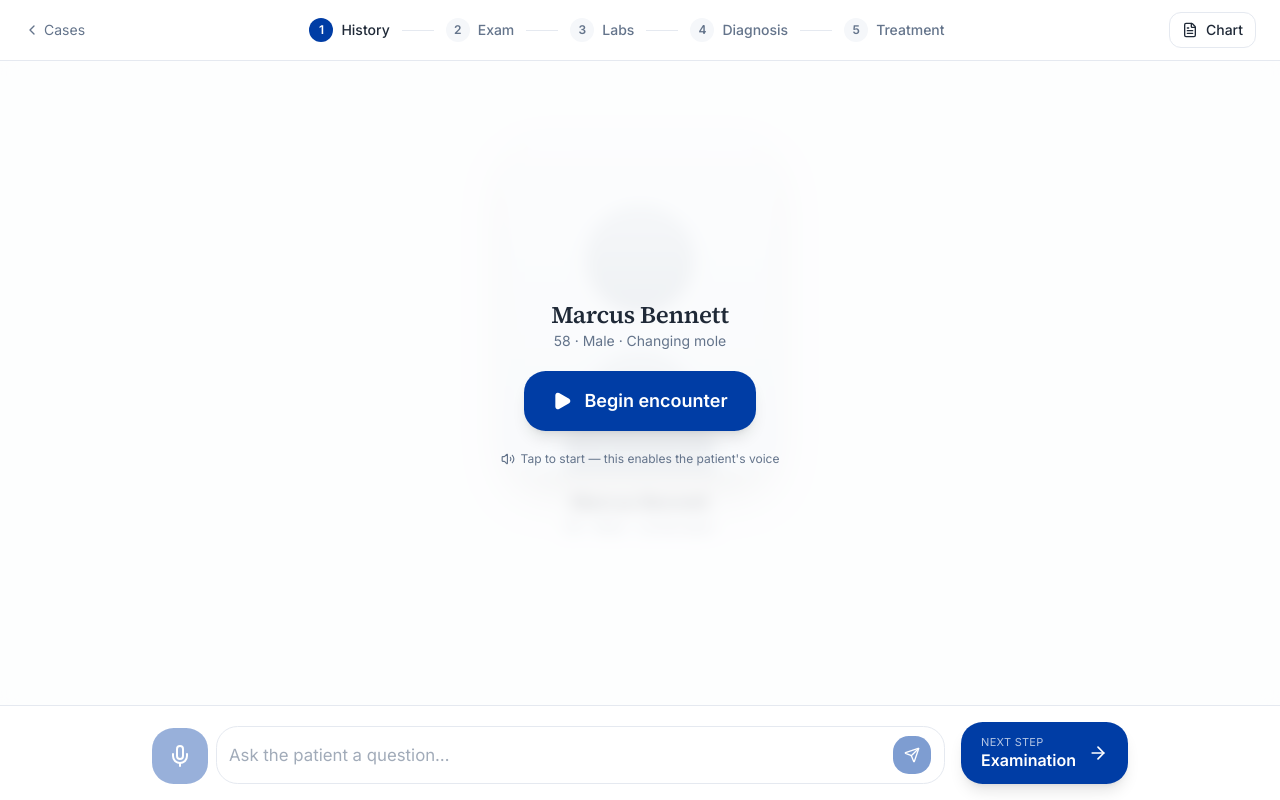
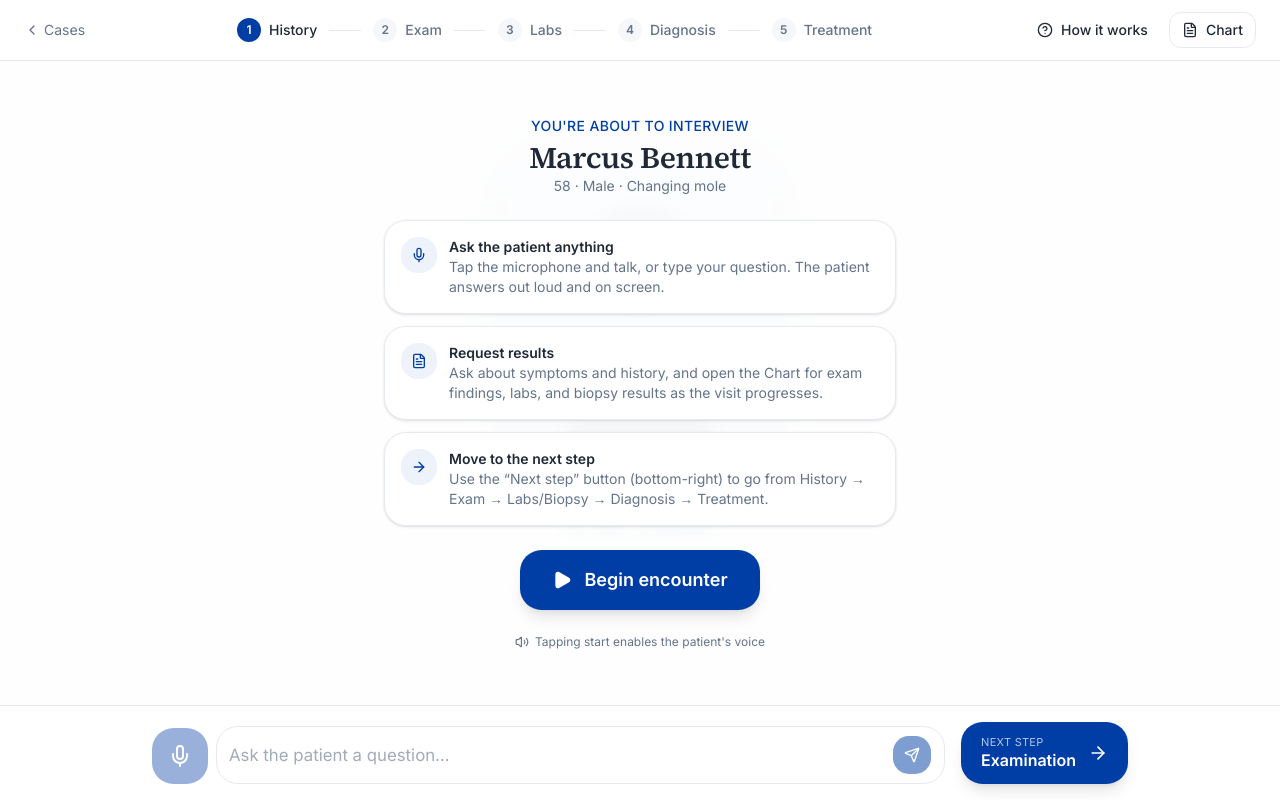
Before and after one commit to Shammas-Development/hf-derm-concierge, a Next.js app: page /simulator/marcus-melanoma in a window 1280 px wide. Built offline with nearby package versions, Linux system fonts and the light colour scheme.

Commit message:
added a hint and how to work option

```diff
--- a/app/simulator/[caseId]/KioskExperience.tsx
+++ b/app/simulator/[caseId]/KioskExperience.tsx
@@ -2,9 +2,23 @@
 
 import { useCallback, useRef, useState } from "react";
 import Link from "next/link";
-import { ChevronLeft, FileText, Play, Volume2 } from "lucide-react";
+import {
+  ChevronLeft,
+  FileText,
+  HelpCircle,
+  Mic,
+  Play,
+  Volume2,
+  ArrowRight,
+} from "lucide-react";
 import { toast } from "sonner";
 import { Button } from "@/components/ui/button";
+import {
+  Dialog,
+  DialogContent,
+  DialogHeader,
+  DialogTitle,
+} from "@/components/ui/dialog";
 import { isUnlocked } from "@/lib/simulator/stages";
 import type { PatientCase, SimChatMessage, Stage } from "@/lib/simulator/types";
 import { PatientPresenter } from "../presenter/PatientPresenter";
@@ -15,23 +29,57 @@ import { ResultsPanel } from "./components/ResultsPanel";
 import { ProviderInput } from "./components/ProviderInput";
 import { NextStepButton } from "./components/NextStepButton";
 
+// Plain-language guidance shown on the start screen and the "?" help dialog.
+const HOW_IT_WORKS: { icon: typeof Mic; title: string; body: string }[] = [
+  {
+    icon: Mic,
+    title: "Ask the patient anything",
+    body: "Tap the microphone and talk, or type your question. The patient answers out loud and on screen.",
+  },
+  {
+    icon: FileText,
+    title: "Request results",
+    body: "Ask about symptoms and history, and open the Chart for exam findings, labs, and biopsy results as the visit progresses.",
+  },
+  {
+    icon: ArrowRight,
+    title: "Move to the next step",
+    body: "Use the “Next step” button (bottom-right) to go from History → Exam → Labs/Biopsy → Diagnosis → Treatment.",
+  },
+];
+
+// Example openers so a first-time user immediately knows what to do.
+const STARTER_QUESTIONS = [
+  "What brings you in today?",
+  "How long has this been going on?",
+  "Has it changed recently?",
+];
+
 export function KioskExperience({ patient }: { patient: PatientCase }) {
   const mode = resolveAvatarMode();
   const [stage, setStage] = useState<Stage>("history");
-  const [messages, setMessages] = useState<SimChatMessage[]>([]);
   const [thinking, setThinking] = useState(false);
   const [speaking, setSpeaking] = useState(false);
   const [listening, setListening] = useState(false);
   const [panelOpen, setPanelOpen] = useState(false);
   const [started, setStarted] = useState(false);
+  const [caption, setCaption] = useState("");
+  const [hasAsked, setHasAsked] = useState(false);
+  const [helpOpen, setHelpOpen] = useState(false);
 
   const presenterRef = useRef<PresenterHandle>(null);
+  // Conversation context lives in a ref so async callbacks (mic submit) always
+  // append to the latest history instead of a stale snapshot.
+  const messagesRef = useRef<SimChatMessage[]>([]);
   const stageRef = useRef<Stage>(stage);
   stageRef.current = stage;
+  const busyRef = useRef(false);
+  busyRef.current = thinking || speaking;
 
   const streamReply = useCallback(
     async (history: SimChatMessage[]) => {
       setThinking(true);
+      setCaption("");
       let assembled = "";
       try {
         const res = await fetch("/api/simulator/chat", {
@@ -65,8 +113,10 @@ export function KioskExperience({ patient }: { patient: PatientCase }) {
                 | { type: "delta"; text: string }
                 | { type: "error"; message: string }
                 | { type: string };
-              if (evt.type === "delta") assembled += (evt as { text: string }).text;
-              else if (evt.type === "error")
+              if (evt.type === "delta") {
+                assembled += (evt as { text: string }).text;
+                setCaption(assembled); // stream the words onto the screen live
+              } else if (evt.type === "error")
                 throw new Error((evt as { message: string }).message);
             } catch (e) {
               if (e instanceof SyntaxError) continue;
@@ -83,8 +133,9 @@ export function KioskExperience({ patient }: { patient: PatientCase }) {
       const reply = assembled.trim();
       setThinking(false);
       if (reply) {
-        setMessages((prev) => [...prev, { role: "assistant", text: reply }]);
-        presenterRef.current?.speak(reply);
+        messagesRef.current = [...messagesRef.current, { role: "assistant", text: reply }];
+        setCaption(reply);
+        presenterRef.current?.speak(reply); // voice only — caption already shown
       }
     },
     [patient.id],
@@ -98,20 +149,21 @@ export function KioskExperience({ patient }: { patient: PatientCase }) {
       role: "user",
       text: "[The care team has just entered the room and greeted you. Respond with a brief, natural one-sentence greeting.]",
     };
-    setMessages([opener]);
+    messagesRef.current = [opener];
     void streamReply([opener]);
   }, [streamReply]);
 
   const askQuestion = useCallback(
     (text: string) => {
-      if (thinking || speaking) return;
+      if (busyRef.current) return;
+      setHasAsked(true);
       presenterRef.current?.stop();
       const userMsg: SimChatMessage = { role: "user", text };
-      const history = [...messages, userMsg];
-      setMessages(history);
+      const history = [...messagesRef.current, userMsg];
+      messagesRef.current = history;
       void streamReply(history);
     },
-    [messages, thinking, speaking, streamReply],
+    [streamReply],
   );
 
   const advanceTo = useCallback((next: Stage) => {
@@ -136,6 +188,15 @@ export function KioskExperience({ patient }: { patient: PatientCase }) {
 
         <StageRail current={stage} />
 
+        <div className="flex items-center gap-2">
+          <Button
+            variant="ghost"
+            onClick={() => setHelpOpen(true)}
+            className="h-9 gap-2 px-3"
+          >
+            <HelpCircle className="h-4 w-4" />
+            <span className="hidden sm:inline">How it works</span>
+          </Button>
           <Button
             variant="outline"
             onClick={() => setPanelOpen(true)}
@@ -144,6 +205,7 @@ export function KioskExperience({ patient }: { patient: PatientCase }) {
             <FileText className="h-4 w-4" />
             <span className="hidden sm:inline">Chart</span>
           </Button>
+        </div>
       </header>
 
       {/* Patient stage */}
@@ -152,6 +214,7 @@ export function KioskExperience({ patient }: { patient: PatientCase }) {
           ref={presenterRef}
           patient={patient}
           mode={mode}
+          caption={caption}
           thinking={thinking}
           listening={listening}
           onSpeakStart={() => setSpeaking(true)}
@@ -159,9 +222,12 @@ export function KioskExperience({ patient }: { patient: PatientCase }) {
         />
 
         {!started && (
-          <div className="absolute inset-0 z-30 flex flex-col items-center justify-center gap-5 bg-white/80 backdrop-blur-sm">
+          <div className="absolute inset-0 z-30 flex flex-col items-center justify-center gap-6 overflow-y-auto bg-white/85 px-4 py-8 backdrop-blur-sm">
             <div className="text-center">
-              <div className="font-heading text-2xl font-semibold text-foreground">
+              <div className="text-sm font-medium uppercase tracking-wide text-[#003DA5]">
+                You're about to interview
+              </div>
+              <div className="mt-1 font-heading text-3xl font-semibold text-foreground">
                 {patient.demographics.name}
               </div>
               <div className="text-sm text-muted-foreground">
@@ -169,16 +235,36 @@ export function KioskExperience({ patient }: { patient: PatientCase }) {
                 {patient.title}
               </div>
             </div>
+
+            <div className="w-full max-w-lg space-y-3">
+              {HOW_IT_WORKS.map(({ icon: Icon, title, body }, i) => (
+                <div
+                  key={i}
+                  className="flex items-start gap-3 rounded-2xl border border-border bg-white p-4 shadow-sm"
+                >
+                  <span className="flex h-9 w-9 shrink-0 items-center justify-center rounded-xl bg-[#EEF2FB] text-[#003DA5]">
+                    <Icon className="h-4 w-4" />
+                  </span>
+                  <div>
+                    <div className="text-sm font-semibold text-foreground">
+                      {title}
+                    </div>
+                    <div className="text-sm text-muted-foreground">{body}</div>
+                  </div>
+                </div>
+              ))}
+            </div>
+
             <button
               onClick={begin}
-              className="flex items-center gap-3 rounded-2xl bg-[#003DA5] px-7 py-4 text-lg font-semibold text-white shadow-lg transition hover:bg-[#002C75] active:translate-y-px"
+              className="flex items-center gap-3 rounded-2xl bg-[#003DA5] px-8 py-4 text-lg font-semibold text-white shadow-lg transition hover:bg-[#002C75] active:translate-y-px"
             >
               <Play className="h-5 w-5 fill-current" />
               Begin encounter
             </button>
             <p className="flex items-center gap-1.5 text-xs text-muted-foreground">
               <Volume2 className="h-3.5 w-3.5" />
-              Tap to start — this enables the patient&apos;s voice
+              Tapping start enables the patient&apos;s voice
             </p>
           </div>
         )}
@@ -186,7 +272,26 @@ export function KioskExperience({ patient }: { patient: PatientCase }) {
 
       {/* Bottom composer + next-step */}
       <div className="border-t border-border bg-white">
-        <div className="mx-auto flex w-full max-w-5xl flex-wrap items-end gap-4 px-4 py-4 sm:px-6">
+        <div className="mx-auto w-full max-w-5xl px-4 py-4 sm:px-6">
+          {started && !hasAsked && !inputBusy && (
+            <div className="mb-3">
+              <div className="mb-1.5 text-xs text-muted-foreground">
+                Try asking — tap one, or use the mic / type your own:
+              </div>
+              <div className="flex flex-wrap gap-2">
+                {STARTER_QUESTIONS.map((q) => (
+                  <button
+                    key={q}
+                    onClick={() => askQuestion(q)}
+                    className="rounded-full border border-border bg-white px-3 py-1.5 text-sm text-foreground/80 transition hover:border-[#003DA5]/40 hover:text-foreground"
+                  >
+                    {q}
+                  </button>
+                ))}
+              </div>
+            </div>
+          )}
+          <div className="flex flex-wrap items-end gap-4">
             <div className="min-w-[260px] flex-1">
               <ProviderInput
                 disabled={!started || inputBusy}
@@ -197,6 +302,7 @@ export function KioskExperience({ patient }: { patient: PatientCase }) {
             <NextStepButton current={stage} onAdvance={advanceTo} />
           </div>
         </div>
+      </div>
 
       <ResultsPanel
         patient={patient}
@@ -204,6 +310,29 @@ export function KioskExperience({ patient }: { patient: PatientCase }) {
         open={panelOpen}
         onClose={() => setPanelOpen(false)}
       />
+
+      <Dialog open={helpOpen} onOpenChange={setHelpOpen}>
+        <DialogContent>
+          <DialogHeader>
+            <DialogTitle>How this works</DialogTitle>
+          </DialogHeader>
+          <div className="space-y-3 pt-1">
+            {HOW_IT_WORKS.map(({ icon: Icon, title, body }, i) => (
+              <div key={i} className="flex items-start gap-3">
+                <span className="flex h-9 w-9 shrink-0 items-center justify-center rounded-xl bg-[#EEF2FB] text-[#003DA5]">
+                  <Icon className="h-4 w-4" />
+                </span>
+                <div>
+                  <div className="text-sm font-semibold text-foreground">
+                    {title}
+                  </div>
+                  <div className="text-sm text-muted-foreground">{body}</div>
+                </div>
+              </div>
+            ))}
+          </div>
+        </DialogContent>
+      </Dialog>
     </div>
   );
 }
--- a/app/simulator/[caseId]/components/ProviderInput.tsx
+++ b/app/simulator/[caseId]/components/ProviderInput.tsx
@@ -27,6 +27,12 @@ export function ProviderInput({ disabled, onSubmit, onListeningChange }: Props)
   useEffect(() => {
     onListeningChange?.(listening);
   }, [listening, onListeningChange]);
+
+  // If the patient starts thinking/speaking, force the mic off so it never
+  // transcribes the patient's own voice back into the box.
+  useEffect(() => {
+    if (disabled && listening) stop();
+  }, [disabled, listening, stop]);
 
   const submitTyped = () => {
     const clean = text.trim();
--- a/app/simulator/presenter/PatientPresenter.tsx
+++ b/app/simulator/presenter/PatientPresenter.tsx
@@ -21,11 +21,10 @@ export const PatientPresenter = forwardRef<
   PresenterHandle,
   PatientPresenterProps
 >(function PatientPresenter(
-  { patient, mode, thinking = false, listening = false, onSpeakStart, onSpeakEnd },
+  { patient, mode, caption = "", thinking = false, listening = false, onSpeakStart, onSpeakEnd },
   ref,
 ) {
   const { speak: ttsSpeak, cancel: ttsCancel, prime: ttsPrime } = useSpeech();
-  const [caption, setCaption] = useState("");
   const [speaking, setSpeaking] = useState(false);
   const [notice, setNotice] = useState<string | undefined>();
   const videoRef = useRef<HTMLVideoElement | null>(null);
@@ -63,7 +62,6 @@ export const PatientPresenter = forwardRef<
     (text: string) => {
       const clean = text.trim();
       if (!clean) return;
-      setCaption(clean);
       setSpeaking(true);
       onSpeakStart?.();
 
--- a/app/simulator/presenter/types.ts
+++ b/app/simulator/presenter/types.ts
@@ -13,6 +13,7 @@ export interface PresenterHandle {
 export interface PatientPresenterProps {
   patient: PatientCase;
   mode: AvatarMode;
+  caption?: string; // text shown under the patient (streams in, then is spoken)
   thinking?: boolean; // a reply is being generated
   listening?: boolean; // the mic is capturing a question
   onSpeakStart?: () => void;
--- a/app/simulator/presenter/useSpeechRecognition.ts
+++ b/app/simulator/presenter/useSpeechRecognition.ts
@@ -55,7 +55,10 @@ export function useSpeechRecognition(opts: {
     if (!Ctor) return;
     const rec = new Ctor();
     rec.lang = "en-US";
-    rec.continuous = true;
+    // Single-utterance mode: recognition ends on its own when the speaker
+    // pauses, which auto-submits the question (ChatGPT-style) and turns the
+    // mic off — so it can't keep capturing the patient's spoken reply.
+    rec.continuous = false;
     rec.interimResults = true;
     finalRef.current = "";
 
```
Also changed, not shown: .claude/settings.json (added). Lines whose indentation alone changed are shown as unchanged.
